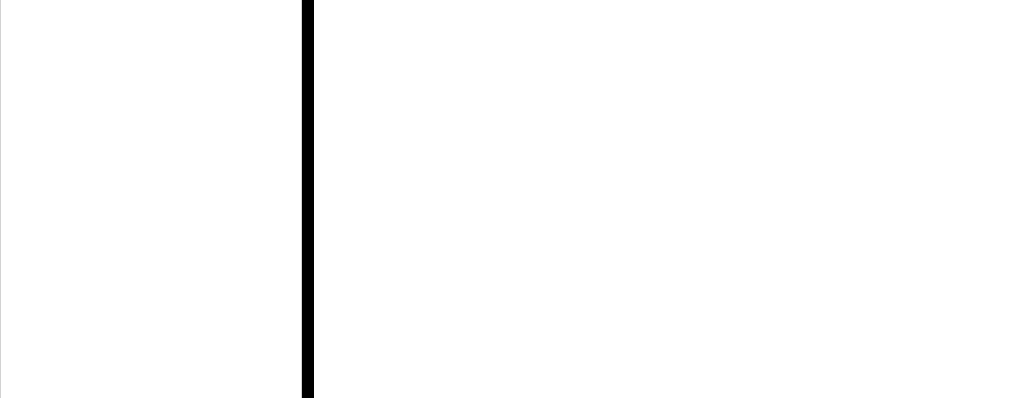
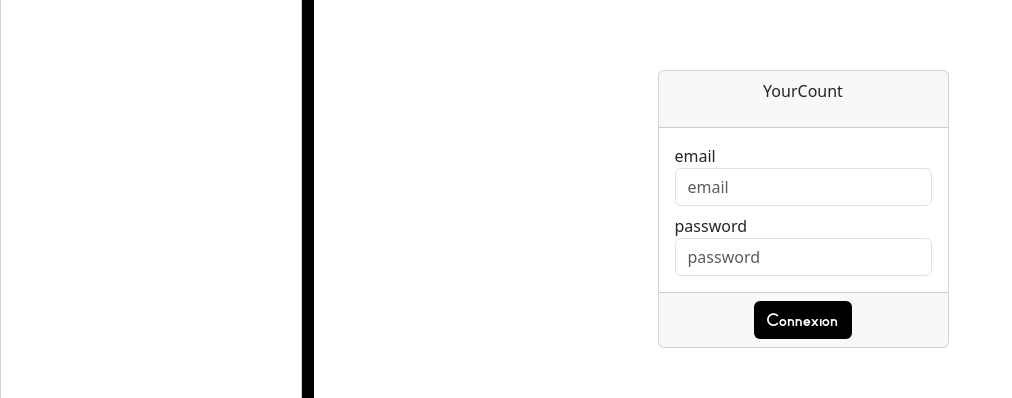
Before and after one commit to hugoponthieu/tricount-front-vue, a Vue app: page /login in a window 1280 px wide. Shown: the part 191-589 px from the top of the page, without its empty margins (0-1012 px from the left). Built offline with nearby package versions, Linux system fonts and the light colour scheme; no server answers; the HTML template or start-up script is replaced by a standard one.

Commit message:
adding route and page

```diff
--- a/src/router/index.js
+++ b/src/router/index.js
@@ -2,6 +2,11 @@ import { createRouter, createWebHistory } from "vue-router";
 import HomeView from "../views/HomeView.vue";
 
 const routes = [
+  {
+    path: "/login",
+    name: "login",
+    component: () => import("@/views/LoginView.vue"),
+  },
   {
     path: "/",
     name: "home",
--- /dev/null
+++ b/src/views/LoginView.vue
@@ -0,0 +1,44 @@
+<template>
+  <div
+    class="container min-vh-100 d-flex justify-content-center align-items-center"
+  >
+    <div class="card">
+      <div class="card-header d-flex justify-content-center">
+        <p class="text-title">YourCount</p>
+      </div>
+      <div class="card-body">
+        <div class="col-auto">
+          <label class="sr-only text-regular" for="inlineFormInput"
+            >email</label
+          >
+          <input
+            type="email"
+            class="form-control mb-2"
+            id="emailInput"
+            placeholder="email"
+          />
+          <label class="sr-only text-regular" for="inlineFormInput"
+            >password</label
+          >
+          <input
+            type="password"
+            class="form-control"
+            id="passwordInput"
+            placeholder="password"
+          />
+        </div>
+      </div>
+      <div class="card-footer">
+        <div class="d-flex justify-content-around">
+          <button
+            type="button"
+            class="btn bg-black text-white"
+            style="font-family: 'Gustavo'"
+          >
+            Connexion
+          </button>
+        </div>
+      </div>
+    </div>
+  </div>
+</template>
```
